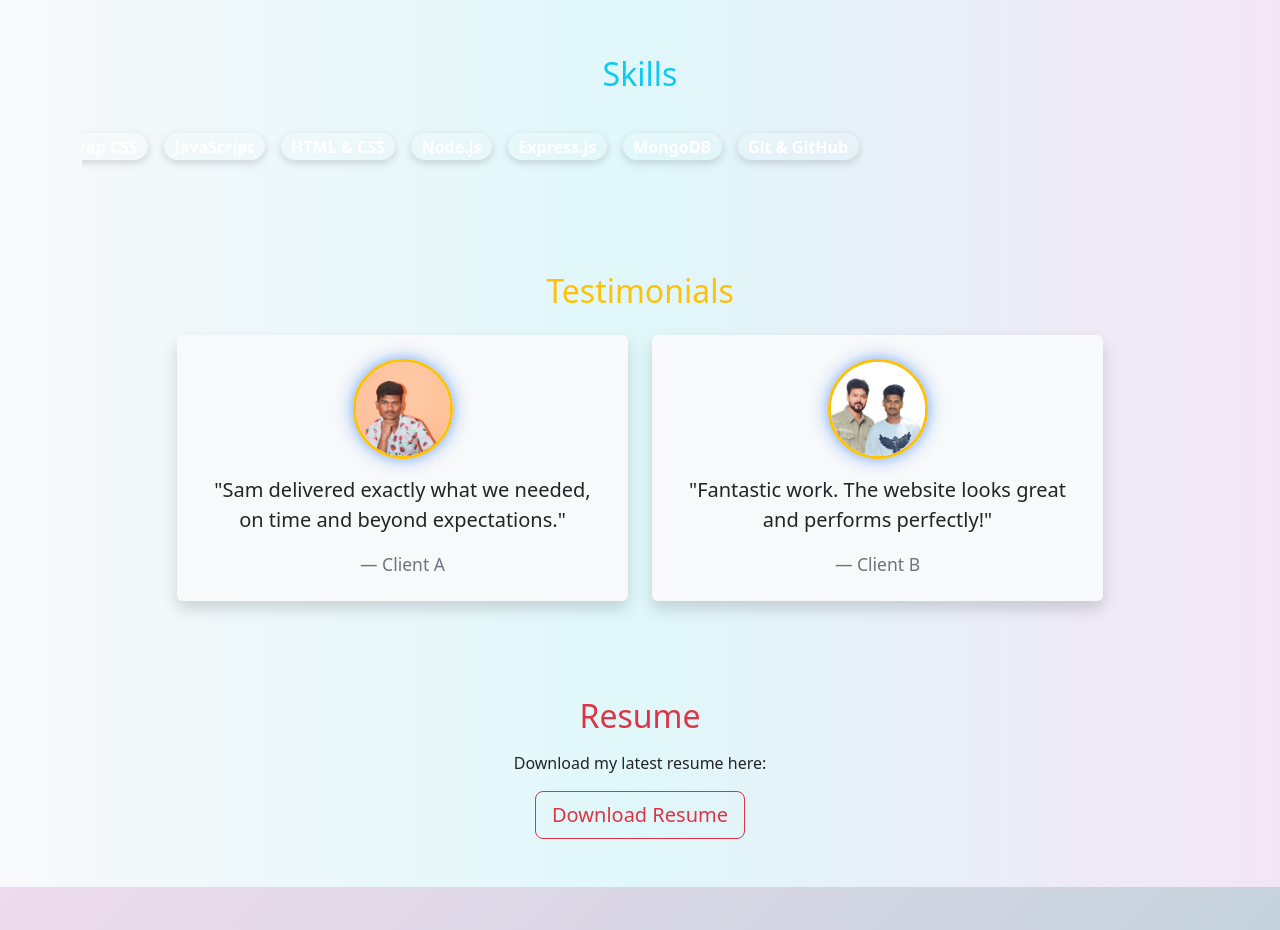
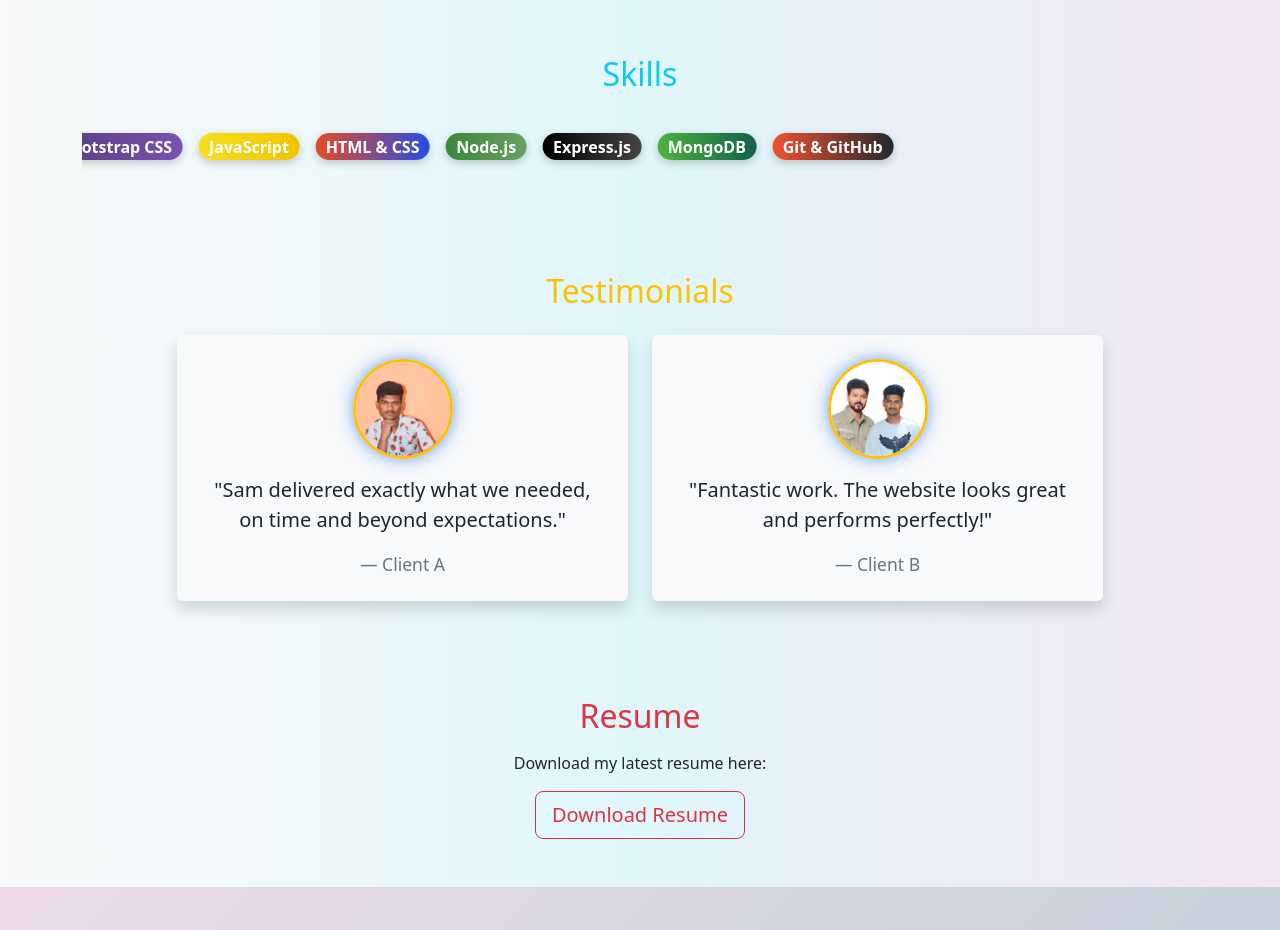
Before and after one commit to HappySamson/MyPortfolio, a React (Create React App) app: page / in a window 1280 px wide. Shown: the part 1940-2870 px from the top of the page. Built offline with nearby package versions, Linux system fonts and the light colour scheme.

Commit message:
Update Portfolio.js

```diff
--- a/src/Portfolio.js
+++ b/src/Portfolio.js
@@ -262,26 +262,30 @@ export default function Portfolio() {
 </section>
 
 
-    <section id="skills" className="container py-5 text-center">
+   <section id="skills" className="container py-5 text-center">
   <h2 className="mb-4 text-info">{t.skills}</h2>
 
   <div className="skills-wrapper position-relative overflow-hidden py-3">
     <div className="skills-marquee d-flex">
       {[
-        "React.js",
-        "Bootstrap CSS",
-        "JavaScript",
-        "HTML & CSS",
-        "Node.js",
-        "Express.js",
-        "MongoDB",
-        "Git & GitHub"
+        { name: "React.js", color: "linear-gradient(90deg, #61dafb, #21a1f1)" },
+        { name: "Bootstrap CSS", color: "linear-gradient(90deg, #563d7c, #7952b3)" },
+        { name: "JavaScript", color: "linear-gradient(90deg, #f7df1e, #f0c300)" },
+        { name: "HTML & CSS", color: "linear-gradient(90deg, #e34c26, #264de4)" },
+        { name: "Node.js", color: "linear-gradient(90deg, #3c873a, #68a063)" },
+        { name: "Express.js", color: "linear-gradient(90deg, #000000, #444444)" },
+        { name: "MongoDB", color: "linear-gradient(90deg, #4db33d, #116149)" },
+        { name: "Git & GitHub", color: "linear-gradient(90deg, #f1502f, #24292e)" }
       ].map((skill, i) => (
         <span
           key={i}
-          className="badge rounded-pill bg-gradient text-white mx-2 fs-6"
+          className="badge rounded-pill skill-badge text-white mx-2 fs-6"
+          style={{
+            background: skill.color,
+            boxShadow: "0 3px 8px rgba(0,0,0,0.2)"
+          }}
         >
-          {skill}
+          {skill.name}
         </span>
       ))}
     </div>
@@ -291,7 +295,7 @@ export default function Portfolio() {
     .skills-marquee {
       display: inline-flex;
       white-space: nowrap;
-      animation: scroll-left 20s linear infinite;
+      animation: scroll-left 25s linear infinite;
     }
 
     @keyframes scroll-left {
@@ -299,15 +303,13 @@ export default function Portfolio() {
       100% { transform: translateX(-50%); }
     }
 
-    .bg-gradient {
-      background: linear-gradient(90deg, #00c6ff, #0072ff);
-      box-shadow: 0 3px 8px rgba(0,0,0,0.15);
-      transition: transform 0.3s ease, background 0.3s ease;
+    .skill-badge {
+      transition: transform 0.3s ease, filter 0.3s ease;
     }
 
-    .bg-gradient:hover {
-      transform: scale(1.1);
-      background: linear-gradient(90deg, #0072ff, #00c6ff);
+    .skill-badge:hover {
+      transform: scale(1.15);
+      filter: brightness(1.15);
     }
 
     .skills-wrapper {
@@ -316,6 +318,7 @@ export default function Portfolio() {
     }
   `}</style>
 </section>
+
 
 
 
```
